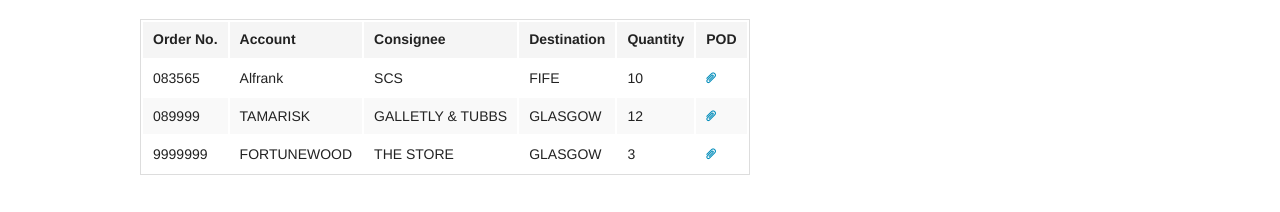
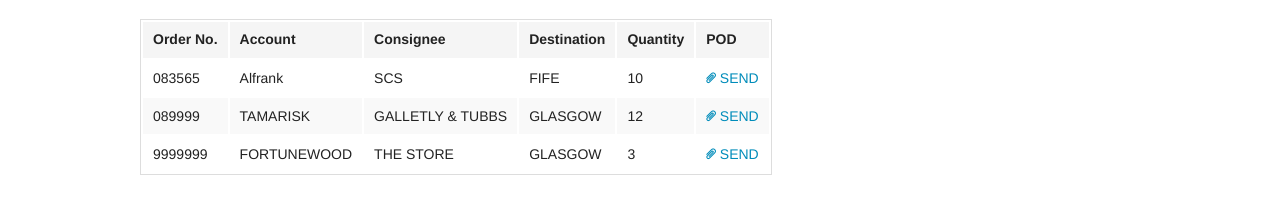
Before and after one commit to mogstuff/Driver-Portal, a plain HTML site: page jobslist.html in a window 1280 px wide. Shown: the part 446-658 px from the top of the page. Drawn offline with Linux system fonts and the light colour scheme.

Commit message:
updated links

```diff
--- a/jobslist.html
+++ b/jobslist.html
@@ -68,7 +68,7 @@
             <td>SCS</td>
             <td>FIFE</td>
             <td>10</td>
-            <td><a href="mailto:test@test.com?subject=POD:083565"><span class="fi-paperclip"></span></a></td>
+            <td><a href="mailto:test@test.com?subject=POD:083565"><span class="fi-paperclip"> SEND</span></a></td>
             </tr>
              <tr>
             <td>089999</td>
@@ -76,7 +76,7 @@
             <td>GALLETLY & TUBBS</td>
             <td>GLASGOW</td>
             <td>12</td>
-            <td><a href="mailto:test@test.com?subject=POD:083565"><span class="fi-paperclip"></span></a></td>
+            <td><a href="mailto:test@test.com?subject=POD:083565"><span class="fi-paperclip"> SEND</span></a></td>
             </tr>
              <tr>
             <td>9999999</td>
@@ -84,7 +84,7 @@
             <td>THE STORE</td>
             <td>GLASGOW</td>
             <td>3</td>
-            <td><a href="mailto:test@test.com?subject=POD:083565"><span class="fi-paperclip"></span></a></td>
+            <td><a href="mailto:test@test.com?subject=POD:083565"><span class="fi-paperclip"> SEND</span></a></td>
             </tr>
         </tbody>
     </table>
```
